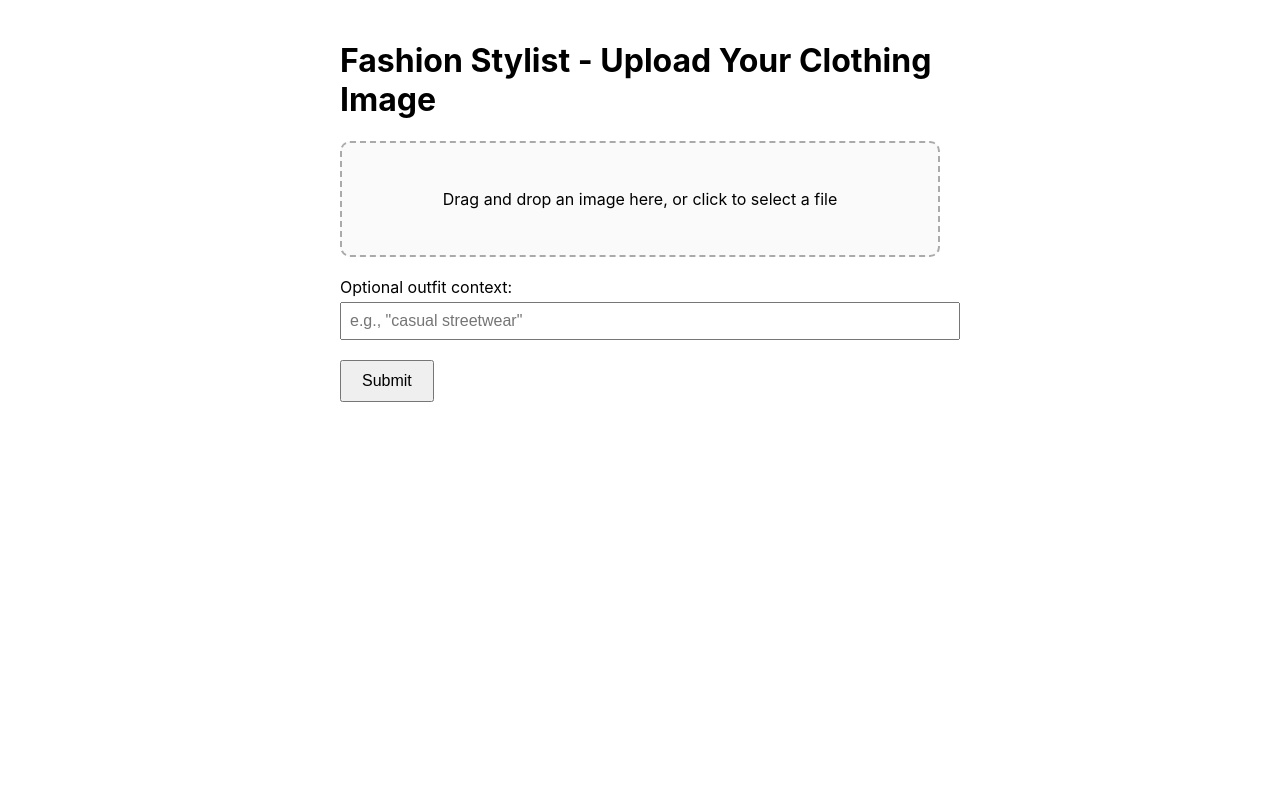
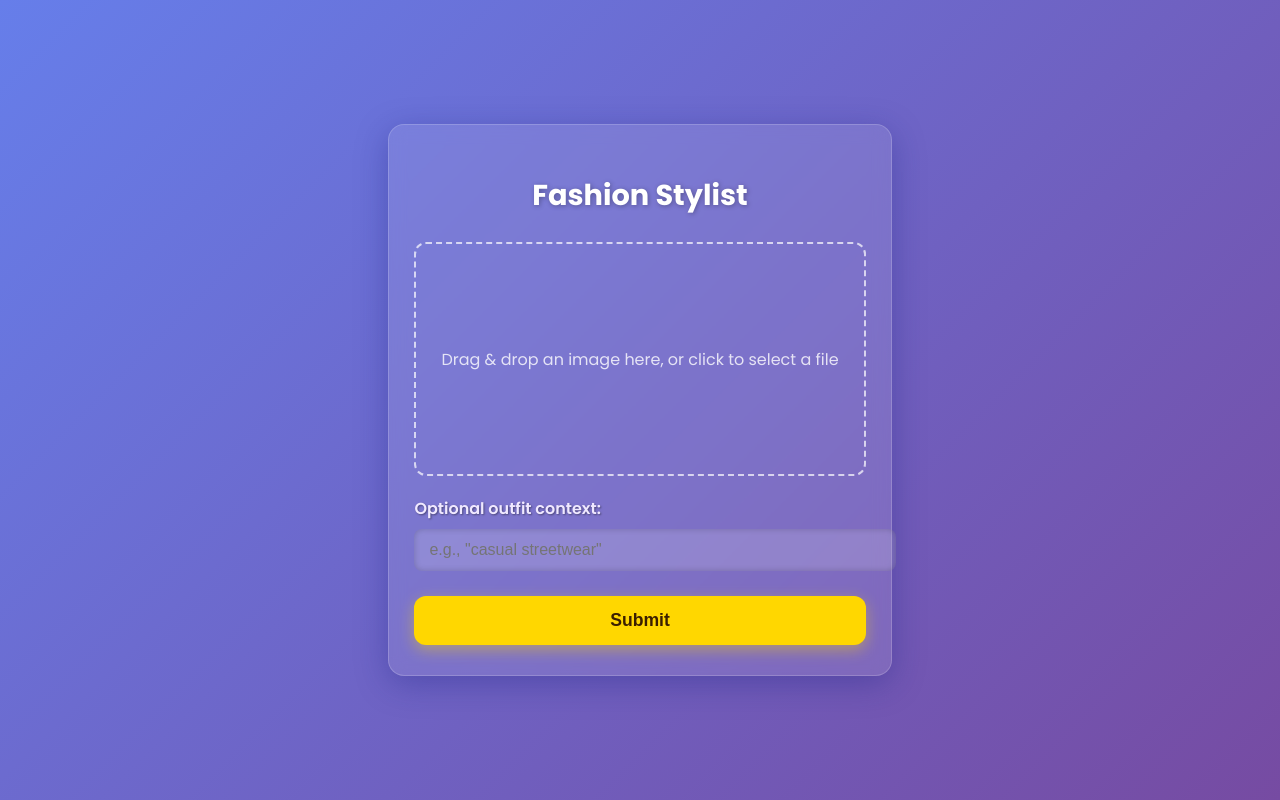
Before and after one commit to iumi04/Outfits, a React (Create React App) app in the folder fashion-stylist-upload/frontend/: page / in a window 1280 px wide. Built offline with nearby package versions, Linux system fonts and the light colour scheme.

Commit message:
update mainpage frontend

```diff
--- a/fashion-stylist-upload/frontend/src/App.js
+++ b/fashion-stylist-upload/frontend/src/App.js
@@ -1,10 +1,17 @@
-import React, { useState, useRef } from "react";
+import React, { useState, useRef, useEffect } from "react";
 
 function App() {
   const [imageFile, setImageFile] = useState(null);
   const [previewUrl, setPreviewUrl] = useState(null);
   const [context, setContext] = useState("");
   const fileInputRef = useRef();
+
+  useEffect(() => {
+    // Clean up URL.createObjectURL when component unmounts or image changes
+    return () => {
+      if (previewUrl) URL.revokeObjectURL(previewUrl);
+    };
+  }, [previewUrl]);
 
   // Handle file selection & preview
   const handleFileChange = (e) => {
@@ -41,44 +48,157 @@ function App() {
       alert("Please upload an image first.");
       return;
     }
-    // Placeholder: process submission (e.g., call backend API)
     console.log("Submitting upload:");
     console.log("Image file:", imageFile);
     console.log("Context:", context);
-
-    // You can reset fields if needed:
-    // setImageFile(null);
-    // setPreviewUrl(null);
-    // setContext("");
   };
 
+  // Styles
+  const styles = {
+    app: {
+      fontFamily: "'Poppins', sans-serif",
+      minHeight: "100vh",
+      background:
+        "linear-gradient(135deg, #667eea, #764ba2)",
+      color: "#fff",
+      display: "flex",
+      flexDirection: "column",
+      justifyContent: "center",
+      padding: "40px 20px",
+      boxSizing: "border-box",
+    },
+    container: {
+      maxWidth: "480px",
+      margin: "0 auto",
+      backgroundColor: "rgba(255, 255, 255, 0.1)",
+      borderRadius: "16px",
+      boxShadow: "0 8px 32px 0 rgba(31, 38, 135, 0.37)",
+      padding: "30px 25px",
+      backdropFilter: "blur(8.5px)",
+      WebkitBackdropFilter: "blur(8.5px)",
+      border: "1px solid rgba(255, 255, 255, 0.18)",
+    },
+    title: {
+      fontWeight: "700",
+      fontSize: "1.8rem",
+      marginBottom: "25px",
+      textAlign: "center",
+      textShadow: "1px 1px 5px rgba(0,0,0,0.3)",
+    },
+    uploadBox: {
+      border: "2.5px dashed rgba(255, 255, 255, 0.7)",
+      borderRadius: "12px",
+      padding: "25px",
+      textAlign: "center",
+      cursor: "pointer",
+      transition: "border-color 0.3s ease",
+      marginBottom: "20px",
+      color: "rgba(255, 255, 255, 0.8)",
+      userSelect: "none",
+      position: "relative",
+      minHeight: "180px",
+      display: "flex",
+      alignItems: "center",
+      justifyContent: "center",
+      overflow: "hidden",
+    },
+    uploadBoxHover: {
+      borderColor: "#ffd700",
+    },
+    uploadImage: {
+      maxWidth: "100%",
+      maxHeight: "160px",
+      objectFit: "contain",
+      borderRadius: "12px",
+      boxShadow: "0 4px 15px rgba(0,0,0,0.3)",
+      userSelect: "none",
+      transition: "transform 0.3s ease",
+    },
+    uploadImageHover: {
+      transform: "scale(1.02)",
+    },
+    contextLabel: {
+      display: "block",
+      fontWeight: "600",
+      marginBottom: "8px",
+      color: "#f0e9ff",
+      textShadow: "1px 1px 2px rgba(0,0,0,0.4)",
+    },
+    input: {
+      width: "100%",
+      padding: "12px 15px",
+      fontSize: "1rem",
+      borderRadius: "8px",
+      border: "none",
+      outline: "none",
+      boxShadow: "inset 0 0 6px rgba(0,0,0,0.2)",
+      marginBottom: "25px",
+      backgroundColor: "rgba(255, 255, 255, 0.15)",
+      color: "#fff",
+      transition: "background-color 0.3s ease",
+    },
+    inputFocus: {
+      backgroundColor: "rgba(255, 255, 255, 0.3)",
+    },
+    button: {
+      width: "100%",
+      backgroundColor: "#ffd700",
+      border: "none",
+      padding: "14px 0",
+      borderRadius: "12px",
+      fontWeight: "700",
+      fontSize: "1.1rem",
+      color: "#3b1f00",
+      cursor: "pointer",
+      boxShadow: "0 5px 15px rgba(255,215,0,0.4)",
+      transition: "background-color 0.3s ease, box-shadow 0.3s ease",
+    },
+    buttonHover: {
+      backgroundColor: "#ffea33",
+      boxShadow: "0 6px 25px rgba(255,234,51,0.7)",
+    },
+  };
+
+  // Button hover effect
+  const [btnHover, setBtnHover] = useState(false);
+  // Upload box hover effect
+  const [uploadHover, setUploadHover] = useState(false);
+
   return (
-    <div style={{ maxWidth: "600px", margin: "auto", padding: "20px" }}>
-      <h1>Fashion Stylist - Upload Your Clothing Image</h1>
+    <>
+      {/* Import Google Fonts */}
+      <link
+        href="https://fonts.googleapis.com/css2?family=Poppins:wght@400;600;700&display=swap"
+        rel="stylesheet"
+      />
+      <div style={styles.app}>
+        <div style={styles.container}>
+          <h1 style={styles.title}>Fashion Stylist</h1>
 
           <form onSubmit={handleSubmit}>
             <div
               onDrop={handleDrop}
               onDragOver={handleDragOver}
+              onClick={() => fileInputRef.current.click()}
+              onMouseEnter={() => setUploadHover(true)}
+              onMouseLeave={() => setUploadHover(false)}
               style={{
-            border: "2px dashed #aaa",
-            padding: "30px",
-            textAlign: "center",
-            cursor: "pointer",
-            marginBottom: "20px",
-            borderRadius: "10px",
-            backgroundColor: "#fafafa",
+                ...styles.uploadBox,
+                ...(uploadHover ? styles.uploadBoxHover : {}),
               }}
-          onClick={() => fileInputRef.current.click()}
             >
               {previewUrl ? (
                 <img
                   src={previewUrl}
                   alt="Preview"
-              style={{ maxWidth: "100%", maxHeight: "300px", objectFit: "contain" }}
+                  style={{
+                    ...styles.uploadImage,
+                    ...(uploadHover ? styles.uploadImageHover : {}),
+                  }}
+                  draggable={false}
                 />
               ) : (
-            <p>Drag and drop an image here, or click to select a file</p>
+                <p>Drag & drop an image here, or click to select a file</p>
               )}
               <input
                 type="file"
@@ -89,28 +209,36 @@ function App() {
               />
             </div>
 
-        <label>
+            <label style={styles.contextLabel} htmlFor="context">
               Optional outfit context:
+            </label>
             <input
+              id="context"
               type="text"
               value={context}
               placeholder='e.g., "casual streetwear"'
               onChange={(e) => setContext(e.target.value)}
-            style={{
-              width: "100%",
-              padding: "8px",
-              marginTop: "5px",
-              marginBottom: "20px",
-              fontSize: "16px",
-            }}
+              style={styles.input}
+              onFocus={(e) =>
+                (e.target.style.backgroundColor = "rgba(255, 255, 255, 0.3)")
+              }
+              onBlur={(e) =>
+                (e.target.style.backgroundColor = "rgba(255, 255, 255, 0.15)")
+              }
             />
-        </label>
 
-        <button type="submit" style={{ padding: "10px 20px", fontSize: "16px" }}>
+            <button
+              type="submit"
+              style={{ ...styles.button, ...(btnHover ? styles.buttonHover : {}) }}
+              onMouseEnter={() => setBtnHover(true)}
+              onMouseLeave={() => setBtnHover(false)}
+            >
               Submit
             </button>
           </form>
         </div>
+      </div>
+    </>
   );
 }
 
```
Lines whose indentation alone changed are shown as unchanged.
